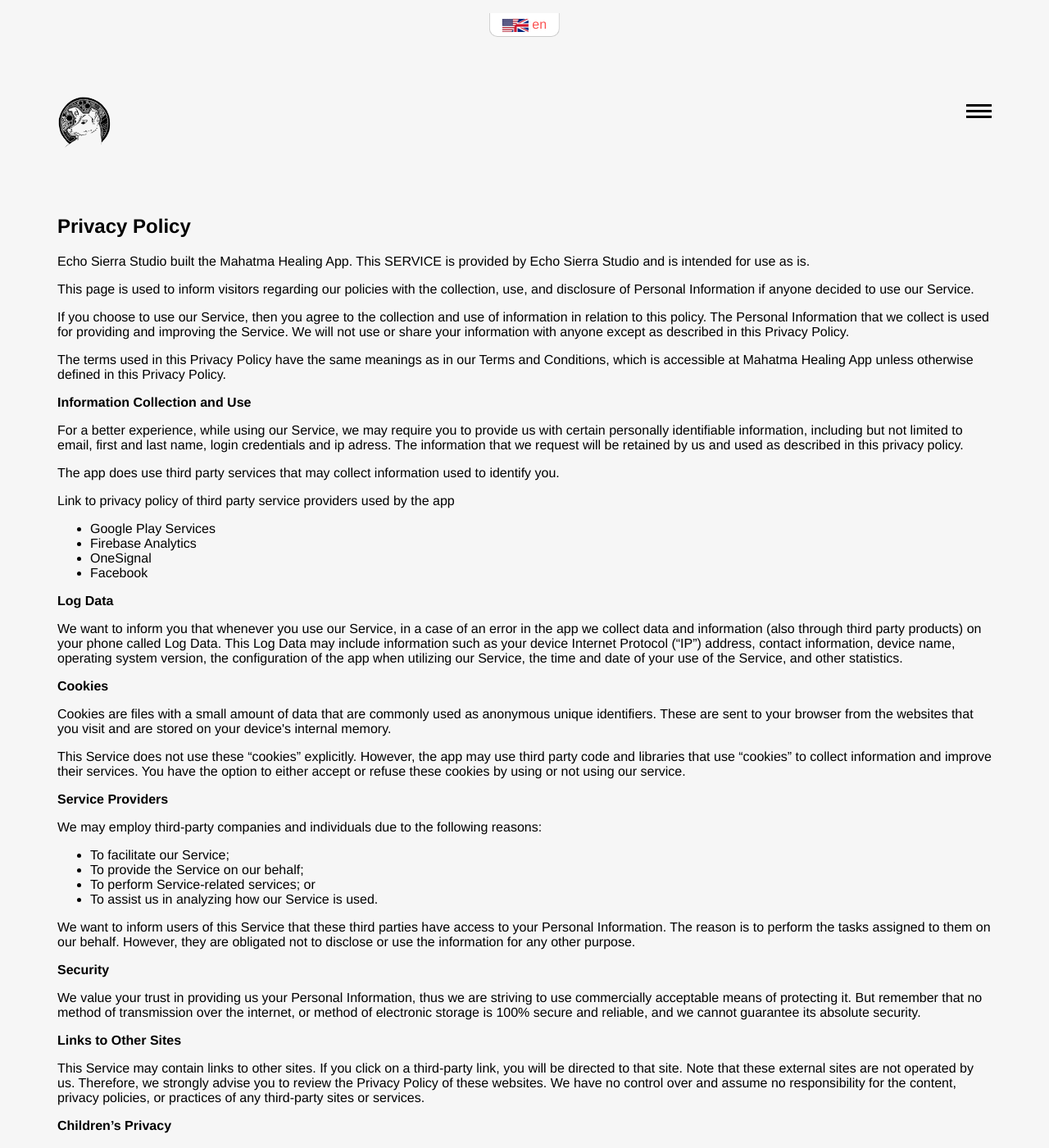
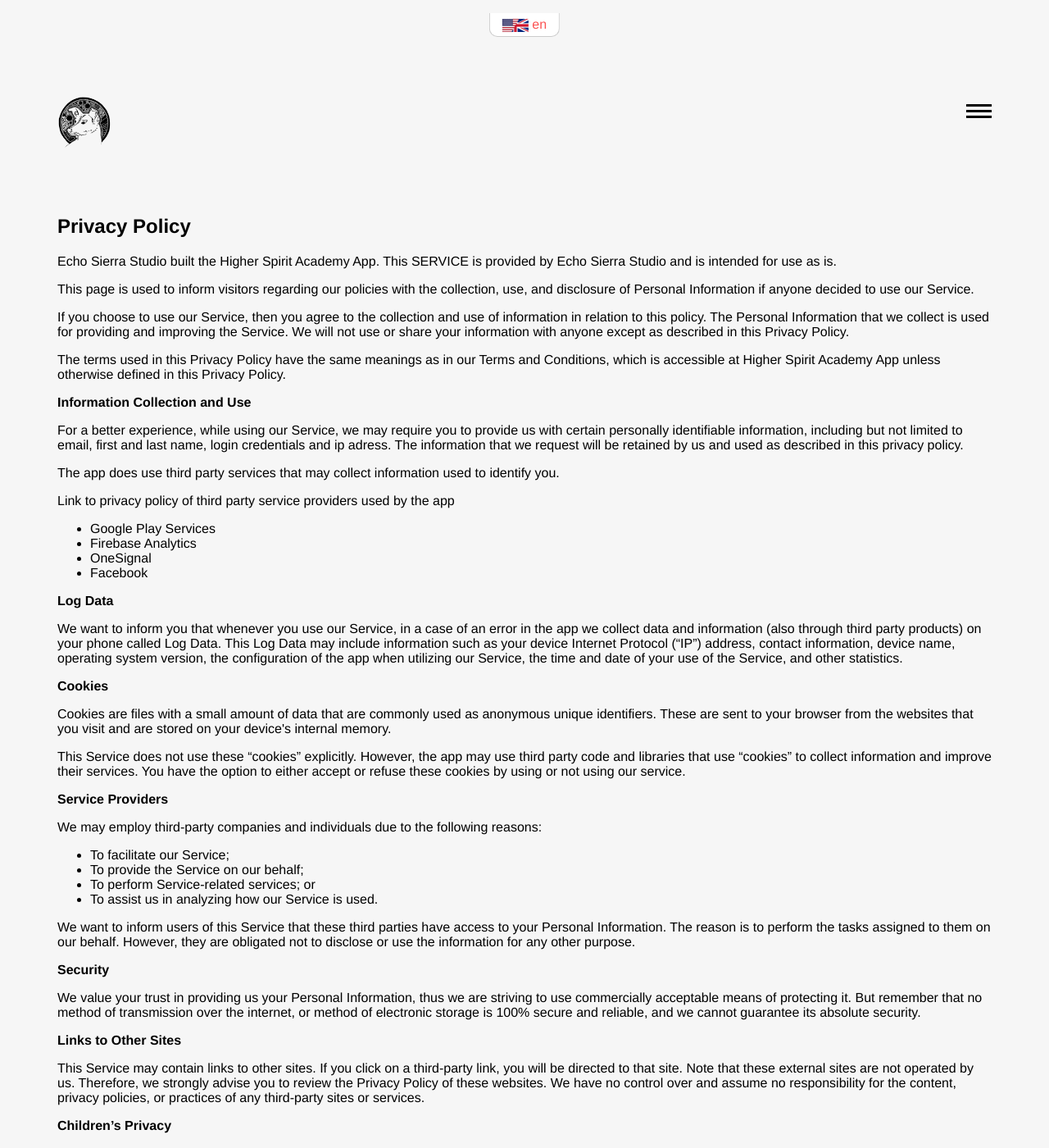
Before and after one commit to LesterGallagher/LesterGallagher.github.io, a Jekyll site: the page built from privacy/mahatma-healing-privacy-policy.html, in a window 1280 px wide and 1400 px high. Shown: the whole window at 82% size. Built offline with Jekyll 4.4.1, drawn with Linux system fonts in a browser that asks for light colours; some of the changed text lies outside the part shown.

Commit message:
Update from Forestry.io Sem Postma updated privacy/mahatma-healing-privacy-policy.html

```diff
--- a/privacy/mahatma-healing-privacy-policy.html
+++ b/privacy/mahatma-healing-privacy-policy.html
@@ -1,5 +1,5 @@
 ---
-permalink: "/privacy/mahatma-healing-privacy-policy/"
+permalink: "/privacy/higher-spirit-academy-privacy-policy/"
 layout: full-page
 lang: en
 title: ''
@@ -9,6 +9,7 @@ portal_description: ''
 portal_image: ''
 portal_link: ''
 ref: ''
+canonical_url: ''
 
 ---
 <!DOCTYPE html>
@@ -17,7 +18,7 @@ ref: ''
 <head>
   <meta charset='utf-8'>
   <meta name='viewport' content='width=device-width'>
-  <title>Mahatma Healing App - Privacy Policy</title>
+  <title>Higher Spirit Academy - Privacy Policy</title>
   <style>
     body {
       font-family: 'Helvetica Neue', Helvetica, Arial, sans-serif;
@@ -29,7 +30,7 @@ ref: ''
 <body>
   <h2>Privacy Policy</h2>
   <p>
-    Echo Sierra Studio built the Mahatma Healing App. This SERVICE is provided by
+    Echo Sierra Studio built the Higher Spirit Academy App. This SERVICE is provided by
     Echo Sierra Studio and is intended for
     use as is.
   </p>
@@ -51,7 +52,7 @@ ref: ''
   <p>
     The terms used in this Privacy Policy have the same meanings
     as in our Terms and Conditions, which is accessible at
-    Mahatma Healing App unless otherwise defined in this Privacy
+    Higher Spirit Academy App unless otherwise defined in this Privacy
     Policy.
   </p>
   <p><strong>Information Collection and Use</strong></p>
```
Also changed, not shown: other parts of privacy/mahatma-healing-privacy-policy.html (+1 -1 lines).
